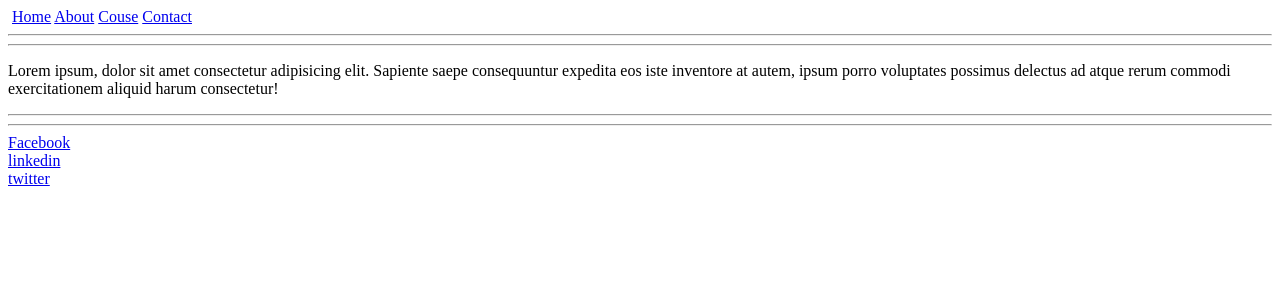
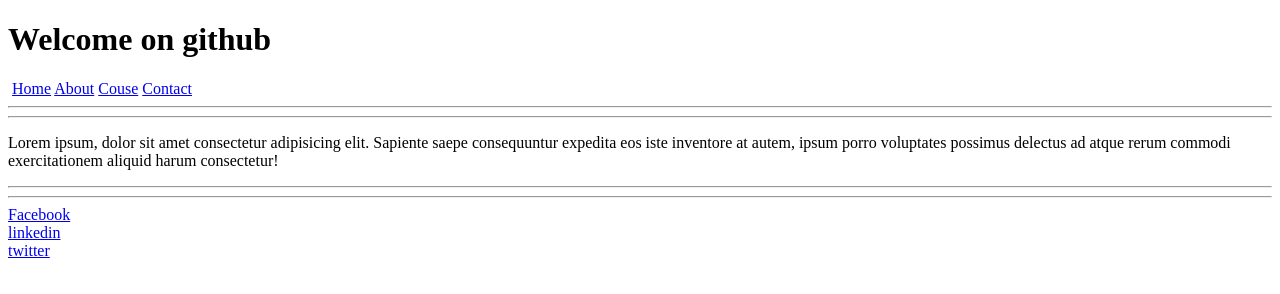
Before and after one commit to sazzad7066/class-6, a plain HTML site: page about.html in a window 1280 px wide. Drawn offline with Linux system fonts and the light colour scheme.

Commit message:
welcome on github

```diff
--- a/about.html
+++ b/about.html
@@ -8,6 +8,7 @@
 </head>
 <body>
     <header>
+      <h1>Welcome on github</h1>
   <img src="" alt="">
   <!--internal link-->
      <a href="home.html">Home</a>
```
